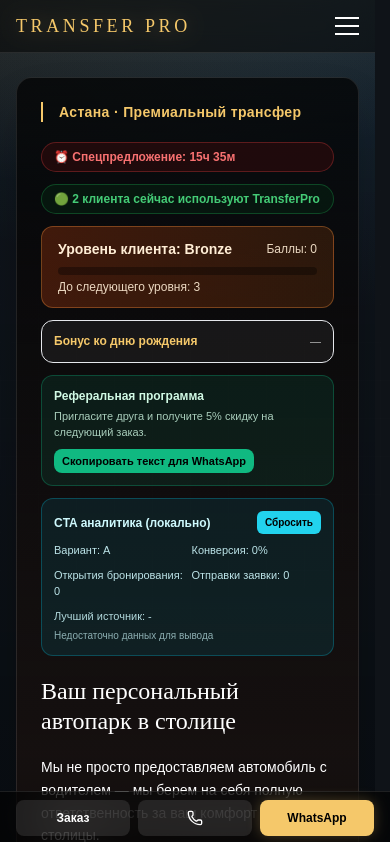
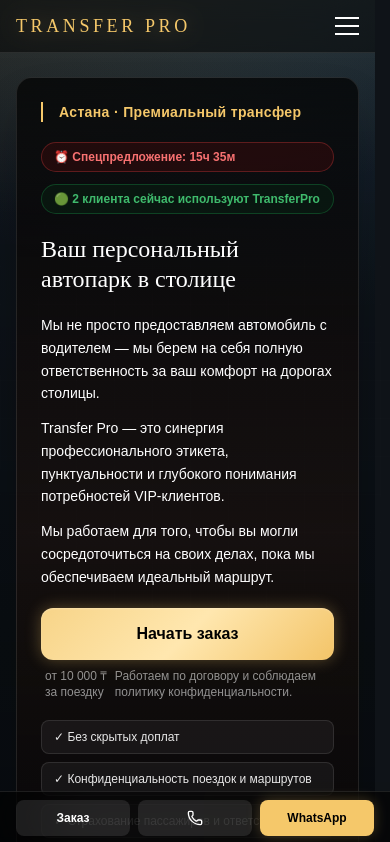
Before and after one commit to Alibek0301/TransferPro, a React (Vite) app: page / in a window 390 px wide. Shown: the top 842 px of the page. Built offline with nearby package versions, Linux system fonts and the light colour scheme.

Commit message:
refactor: simplify mobile UI by removing distracting analytics blocks

```diff
--- a/src/App.jsx
+++ b/src/App.jsx
@@ -2391,46 +2391,6 @@
               <div className="flex flex-col gap-3">
                 <UrgentOfferTimer t={t} />
                 <ActiveClientsCounter count={activeClientsCount} />
-                <LoyaltyCard
-                  t={t}
-                  level={loyaltyStats.level}
-                  points={loyaltyStats.points}
-                  nextLevelOrders={loyaltyStats.nextLevelOrders}
-                  progressPercent={loyaltyStats.progressPercent}
-                />
-                <div className="rounded-xl border border-white/12 bg-white/5 p-3">
-                  <div className="flex flex-wrap items-center justify-between gap-2">
-                    <p className="text-xs text-accent font-semibold">{t.birthdayBonus}</p>
-                    {isBirthdayToday && !birthdayBonusClaimed ? (
-                      <button type="button" onClick={claimBirthdayBonus} className="rounded-lg bg-accent px-2 py-1 text-[11px] font-semibold text-black hover:bg-accent/90 transition">
-                        {t.birthdayClaim}
-                      </button>
-                    ) : (
-                      <span className="text-[11px] text-white/70">{birthdayBonusClaimed ? t.birthdayClaimed : '—'}</span>
-                    )}
-                  </div>
-                </div>
-                <div className="rounded-xl border border-emerald-500/30 bg-emerald-500/10 p-3">
-                  <p className="text-xs text-emerald-100 font-semibold">{t.referralTitle}</p>
-                  <p className="mt-1 text-[11px] text-emerald-100/80">{t.referralHint}</p>
-                  <button type="button" onClick={copyReferralText} className="mt-2 rounded-lg bg-emerald-500 px-2 py-1 text-[11px] font-semibold text-black hover:bg-emerald-400 transition">
-                    {referralCopied ? t.referralCopied : t.referralShare}
-                  </button>
-                </div>
-                <div className="rounded-xl border border-cyan-500/30 bg-cyan-500/10 p-3">
-                  <div className="flex items-center justify-between gap-2">
-                    <p className="text-xs text-cyan-100 font-semibold">{t.analyticsTitle}</p>
-                    <button type="button" onClick={resetCtaMetrics} className="rounded-md bg-cyan-400 px-2 py-1 text-[10px] font-semibold text-black hover:bg-cyan-300 transition">{t.analyticsReset}</button>
-                  </div>
-                  <div className="mt-2 grid grid-cols-2 gap-2 text-[11px] text-cyan-100/90">
-                    <p>{t.analyticsVariant}: {ctaVariant || 'A'}</p>
-                    <p>{t.analyticsConversion}: {ctaConversion}%</p>
-                    <p>{t.analyticsOpens}: {bookingOpens}</p>
-                    <p>{t.analyticsSubmits}: {submittedOrders}</p>
-                  </div>
-                  <p className="mt-2 text-[11px] text-cyan-100/85">{t.analyticsTopSource}: {topBookingSource}</p>
-                  {!hasEnoughAnalyticsData && <p className="mt-1 text-[10px] text-cyan-100/65">{t.analyticsInsufficient}</p>}
-                </div>
               </div>
 
               <h1 className="font-serif text-2xl sm:text-3xl md:text-4xl leading-tight text-white">{t.heroTitle}</h1>
@@ -2583,14 +2543,6 @@
               </div>
 
               {submitNotice && <p className="rounded-lg border border-green-500/30 bg-green-500/10 px-3 py-2 text-xs text-green-300">{submitNotice}</p>}
-              {showReferralNudge && (
-                <div className="rounded-lg border border-emerald-500/30 bg-emerald-500/10 px-3 py-2 text-xs text-emerald-100">
-                  <p>{t.referralAfterOrder}</p>
-                  <button type="button" onClick={copyReferralText} className="mt-2 rounded-md bg-emerald-500 px-2 py-1 text-[11px] font-semibold text-black hover:bg-emerald-400 transition">
-                    {referralCopied ? t.referralCopied : t.referralShare}
-                  </button>
-                </div>
-              )}
 
               <div className="rounded-xl border border-white/10 bg-white/5 p-3">
                 <div className="flex items-center justify-between text-xs text-white/70 mb-2">
```
